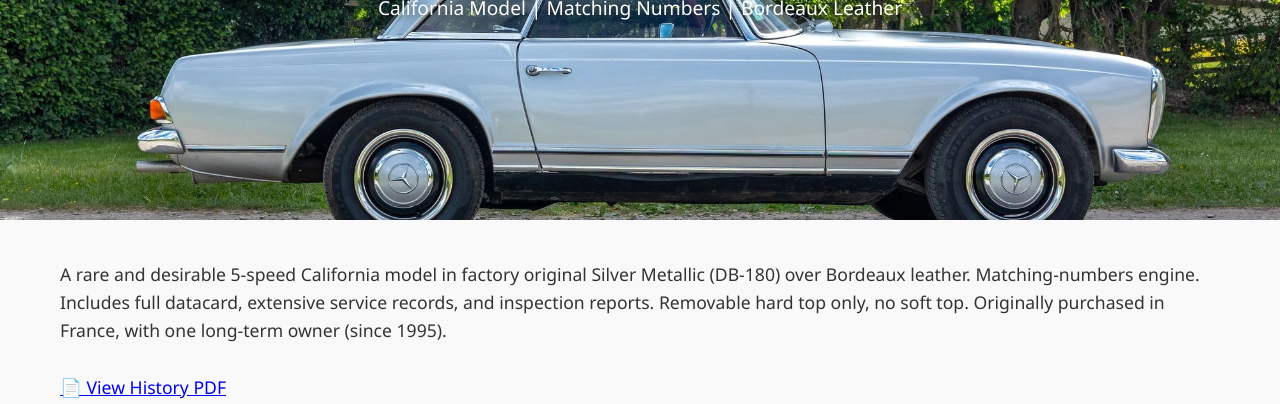
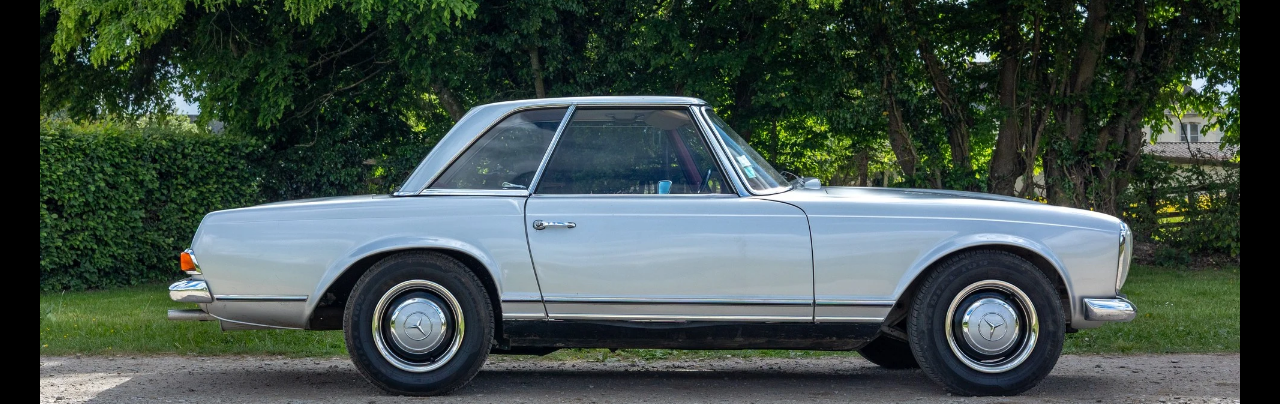
Before and after one commit to FlipSideG/SL250, a plain HTML site: page index.html in a window 1280 px wide. Shown: the part 260-664 px from the top of the page. Drawn offline with nearby package versions, Linux system fonts and the light colour scheme.

Commit message:
Update index.html

```diff
--- a/index.html
+++ b/index.html
@@ -4,31 +4,43 @@
   <meta charset="UTF-8" />
   <meta name="viewport" content="width=device-width, initial-scale=1.0" />
   <title>1968 Mercedes 250 SL California</title>
+  <link rel="preconnect" href="https://fonts.googleapis.com">
+  <link rel="preconnect" href="https://fonts.gstatic.com" crossorigin>
+  <link href="https://fonts.googleapis.com/css2?family=Work+Sans:wght@400;600&display=swap" rel="stylesheet">
   <link rel="stylesheet" href="https://cdnjs.cloudflare.com/ajax/libs/lightbox2/2.11.4/css/lightbox.min.css" />
   <style>
     * { box-sizing: border-box; }
     body {
       margin: 0;
-      font-family: 'Segoe UI', sans-serif;
+      font-family: 'Work Sans', sans-serif;
       background-color: #f9f9f9;
       color: #333;
     }
 
     header {
       position: relative;
-      background: url('7.webp') no-repeat center center/cover;
-      height: 60vh;
-      color: white;
+      background: url('7.webp') no-repeat center center;
+      background-size: contain;
+      background-color: #000;
+      height: 100vh;
       display: flex;
       flex-direction: column;
-      justify-content: center;
+      justify-content: flex-end;
       align-items: center;
-      text-shadow: 0 2px 8px rgba(0,0,0,0.5);
+      text-align: center;
+      padding: 40px 20px;
+      color: white;
     }
 
     header h1 {
       font-size: 3em;
+      font-weight: 600;
       margin: 0;
+    }
+
+    header p {
+      font-size: 1.2em;
+      margin: 10px 0 0;
     }
 
     .content {
@@ -45,7 +57,7 @@
 
     .gallery {
       display: grid;
-      grid-template-columns: repeat(auto-fill, minmax(250px, 1fr));
+      grid-template-columns: repeat(auto-fill, minmax(260px, 1fr));
       gap: 20px;
     }
 
@@ -77,6 +89,10 @@
     }
 
     @media (max-width: 768px) {
+      header {
+        background-size: contain;
+        height: 80vh;
+      }
       header h1 {
         font-size: 2em;
       }
@@ -90,7 +106,7 @@
 
 <header>
   <h1>1968 Mercedes-Benz 250 SL</h1>
-  <p style="margin-top: 10px; font-size: 1.2em;">California Model | Matching Numbers | Bordeaux Leather</p>
+  <p>California Model | Matching Numbers | Bordeaux Leather</p>
 </header>
 
 <div class="content">
```
